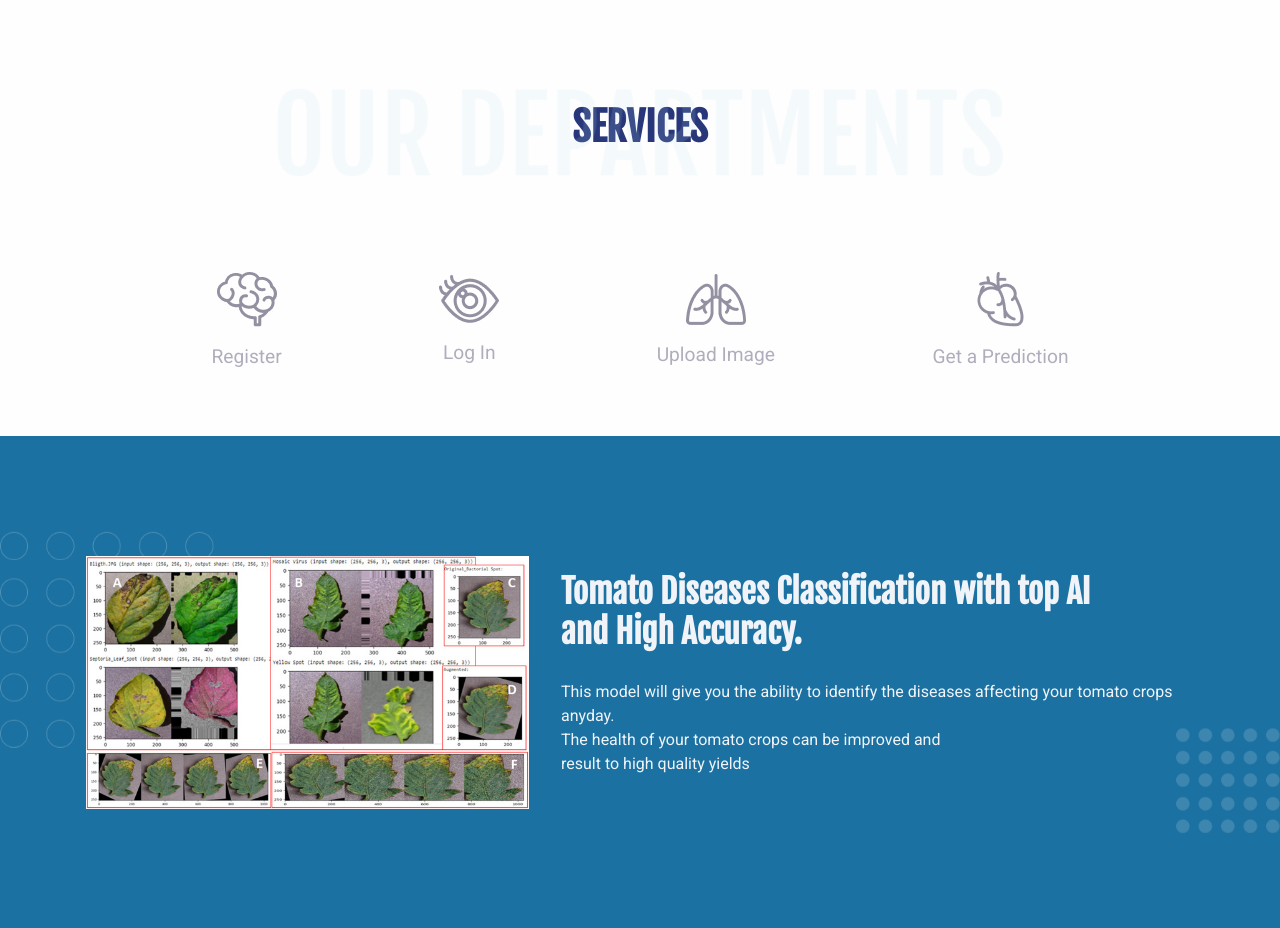
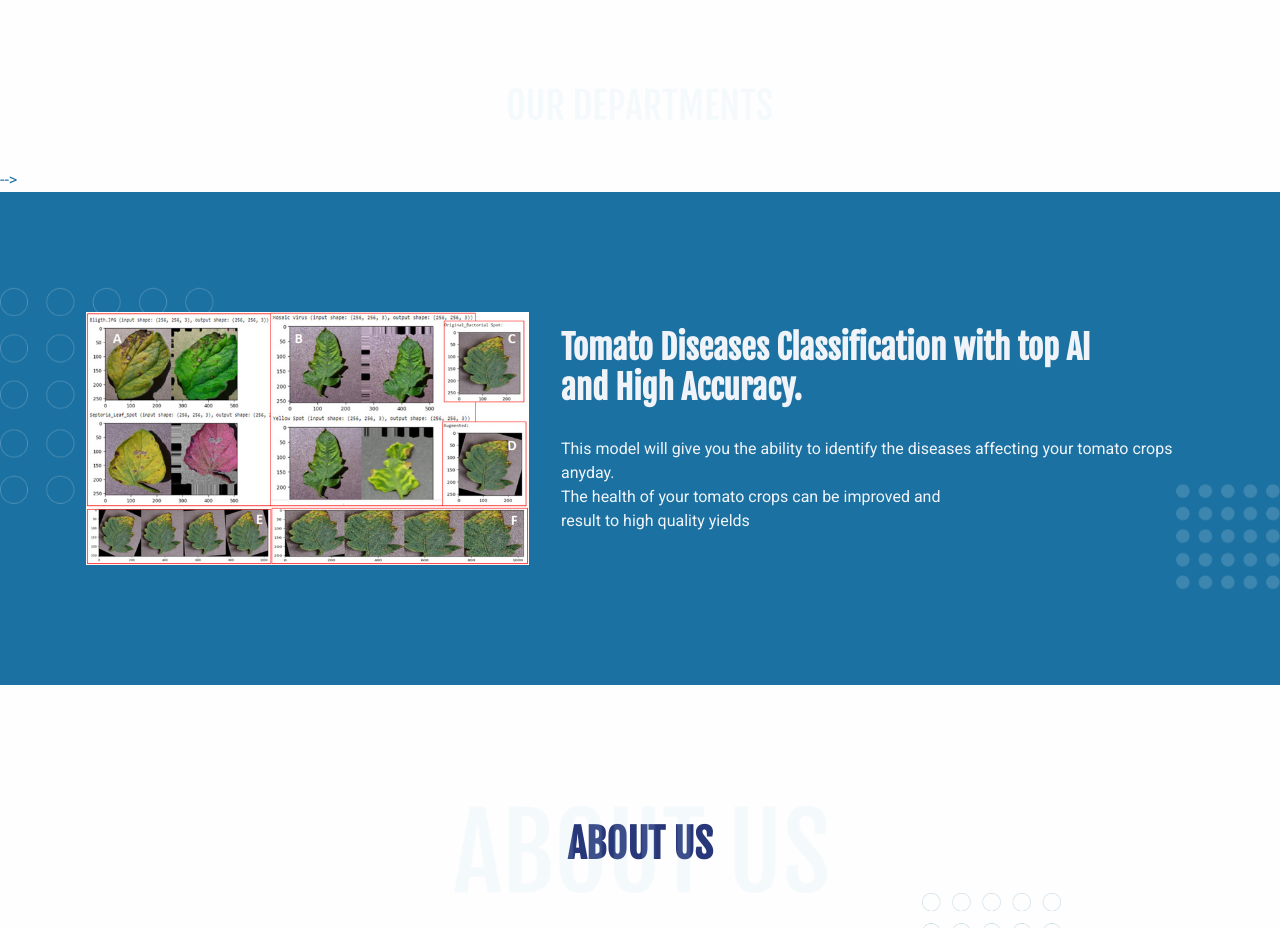
Before and after one commit to AiJared/tomato_diseases_classification, a Django app: page / in a window 1280 px wide. Shown: the part 880-1808 px from the top of the page. Run offline with Django 5.2, Linux system fonts and the light colour scheme; some libraries are stand-ins or nearby versions.

Commit message:
improving homepage

```diff
--- a/templates/index.html
+++ b/templates/index.html
@@ -80,7 +80,7 @@
               </div>
               <!--/.bg-holder-->
 
-              <h1 class="text-center">SERVICES</h1>
+              <!-- <h1 class="text-center">SERVICES</h1> -->
             </div>
           </div>
         </div>
@@ -95,7 +95,7 @@
 
       <!-- ============================================-->
       <!-- <section> begin ============================-->
-      <section class="py-0">
+      <!-- <section class="py-0">
 
         <div class="container">
           <div class="row py-5 align-items-center justify-content-center justify-content-lg-evenly">
@@ -131,7 +131,7 @@
         </div>
         <!-- end of .container-->
 
-      </section>
+      </section> -->
       <!-- <section> close ============================-->
       <!-- ============================================-->
 
```
